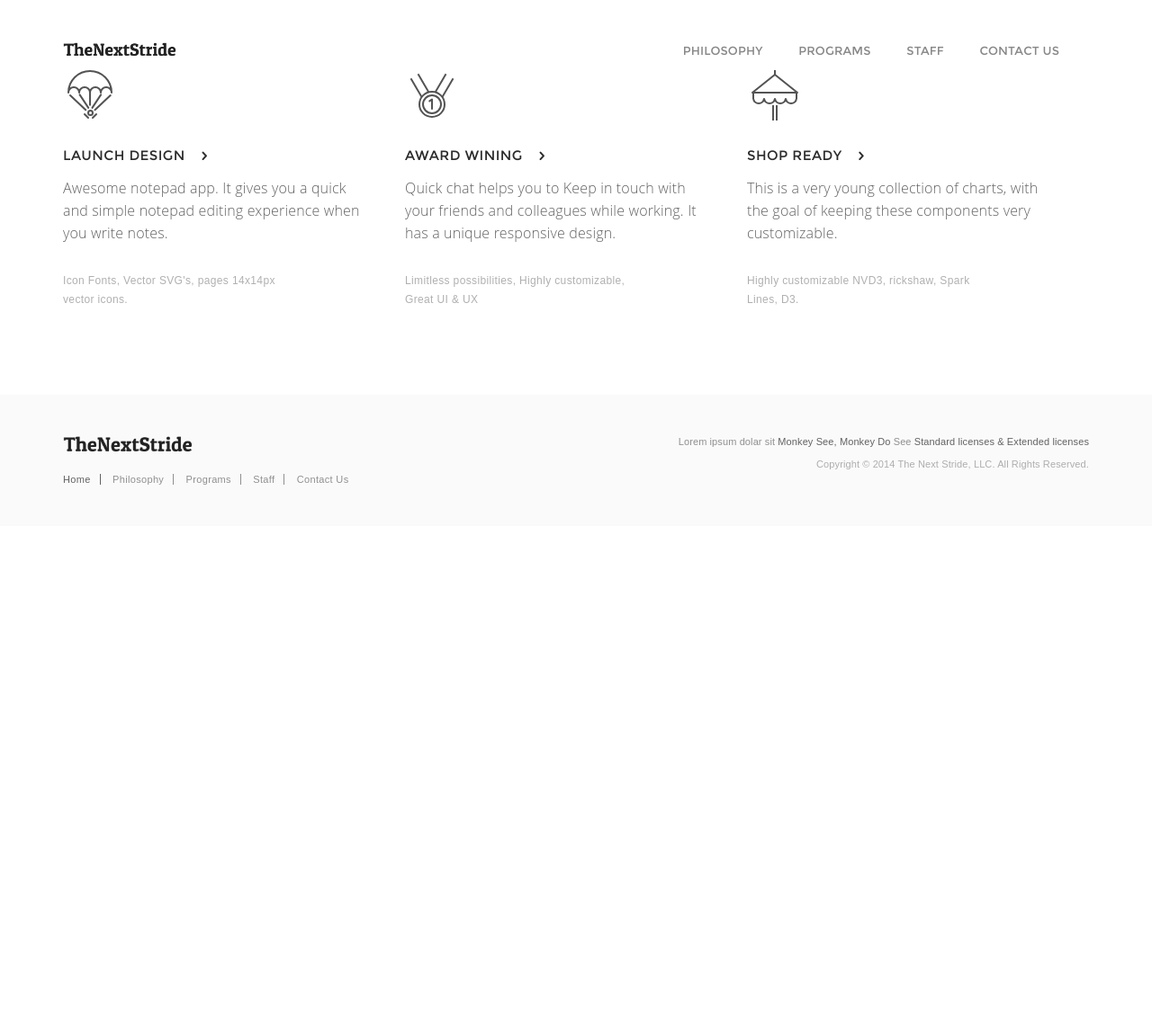
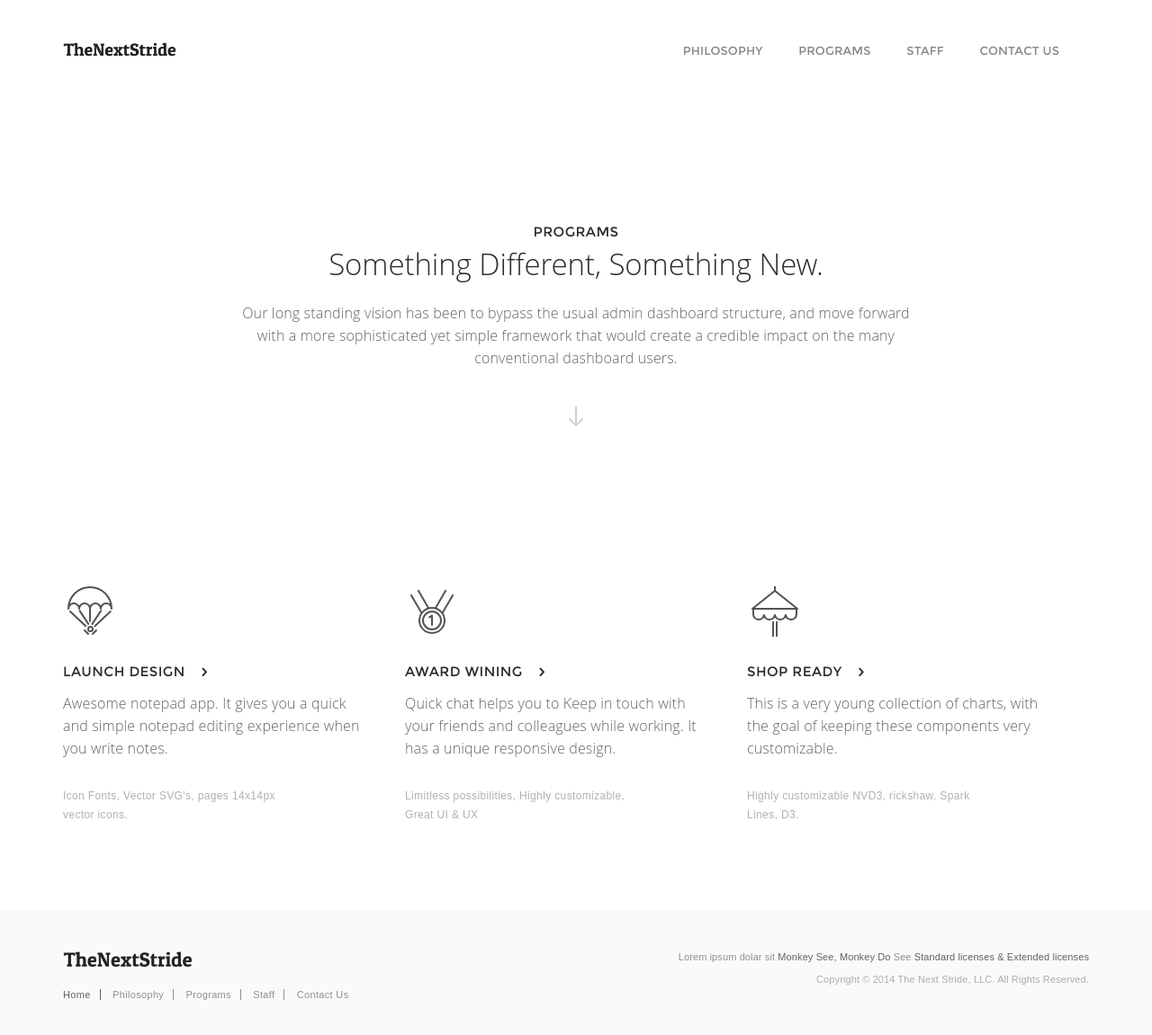
Before and after one commit to jherrington/tns, a Jekyll site: the page built from programs.html, in a window 1280 px wide and 1158 px high. Shown: the top 1151 px of the window at 90% size. Built offline with Jekyll 4.4.1, drawn with Linux system fonts in a browser that asks for light colours; some web fonts are replaced.

Commit message:
updated programs

```diff
--- a/programs.html
+++ b/programs.html
@@ -2,6 +2,19 @@
 layout: default
 ---
 
+<section class="p-b-100" style="padding-top: 240px">
+  <div class="container text-center">
+    <div class="row">
+      <div class="col-sm-8 col-sm-offset-2">
+        <h6 class="block-title m-b-0">Programs</h6>
+        <h1 class="m-t-5 light">Something Different, Something New.</h1>
+        <p class="m-t-20">Our long standing vision has been to bypass the usual admin dashboard structure, and move forward with a more sophisticated yet simple framework that would create a credible impact on the many conventional dashboard users.
+        </p>
+        <img src="/assets/images/arrow_down.png" class="m-t-30" alt="">
+      </div>
+    </div>
+  </div>
+</section>
 
 <!-- BEGIN CONTENT SECTION -->
 <section class="p-b-85 p-t-75 p-b-65 p-t-55">
```
Also changed, not shown: 2 other files.
